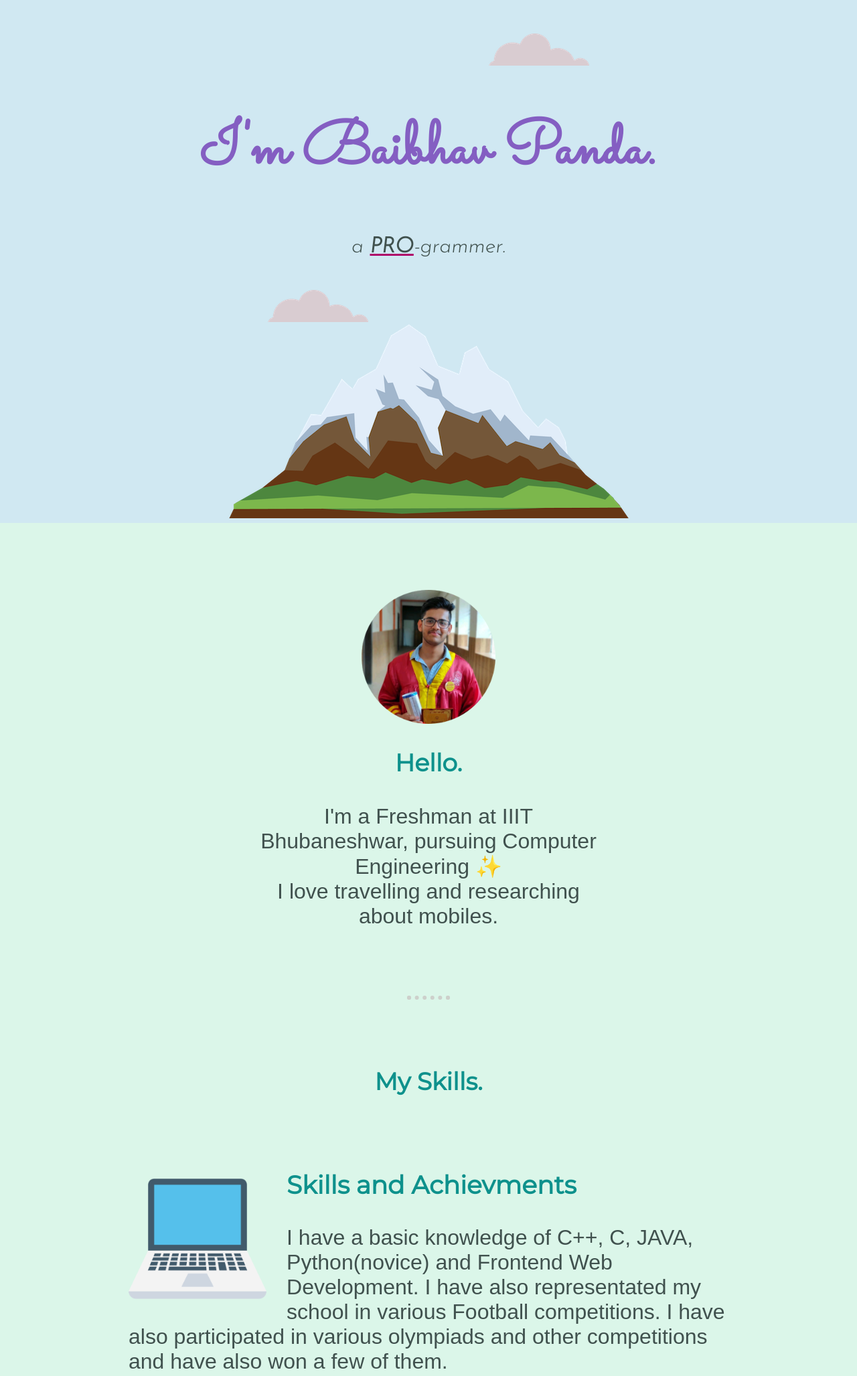
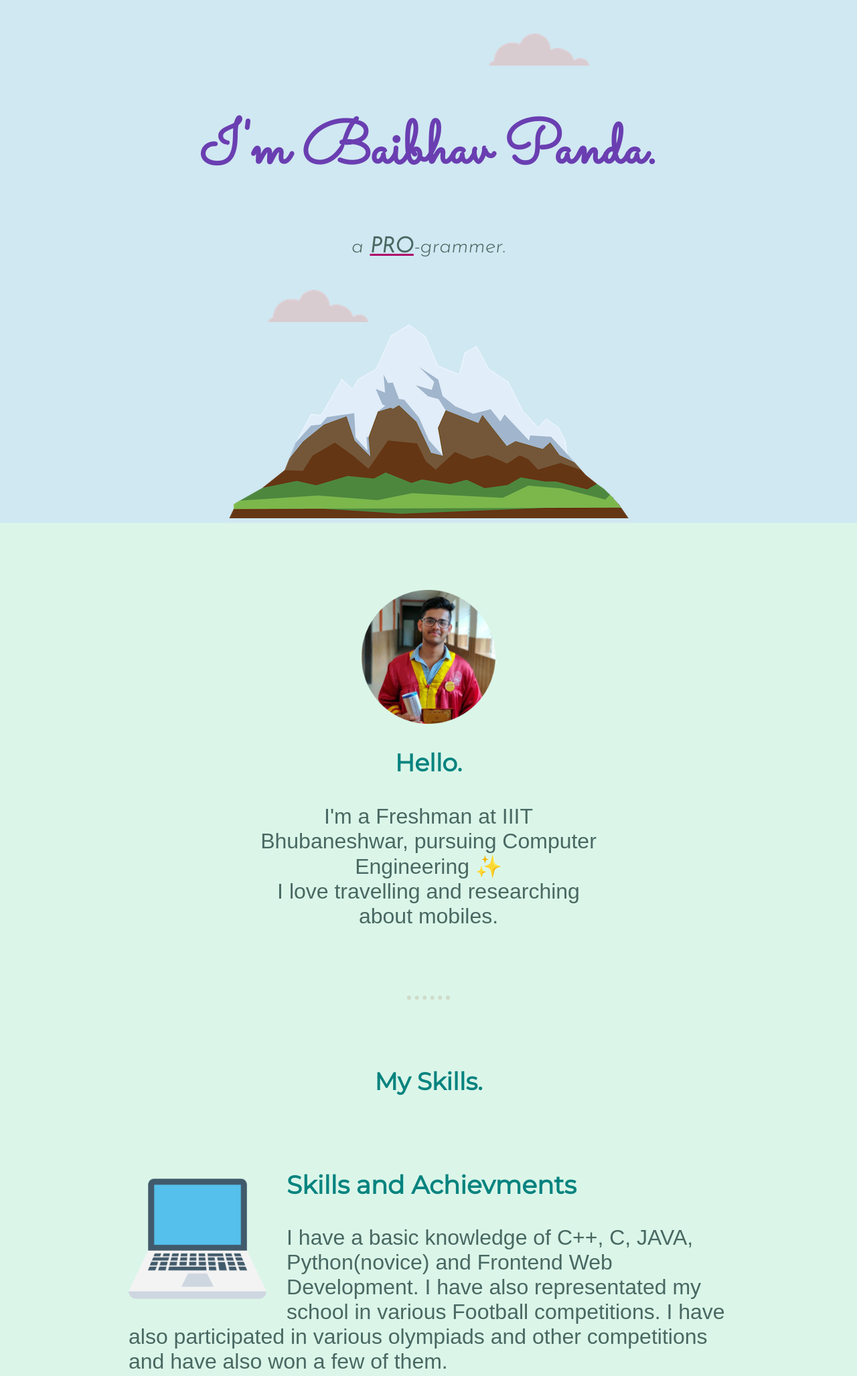
Before and after one commit to baibhav0305/Panda-Site, a plain HTML site: page index.html in a window 1280 px wide. Shown: the top 2055 px of the page at 67% size. Drawn offline with Linux system fonts and the light colour scheme; a web font is replaced by a local one.

Commit message:
Update styles.css

```diff
--- a/css/styles.css
+++ b/css/styles.css
@@ -4,11 +4,11 @@ body {
   text-align: center;
   font-family: 'Merriweather', serif;
   font-size: 1.5rem;
-  color: #40514e;
+  color: #496862;
 }
 
 h1 {
-  color: #845ec2;
+  color: #6a3eb1;
   margin-top: 50px auto 0 auto;
   font-family: 'Sacramento', cursive;
   /*width: 10%;
@@ -24,14 +24,14 @@ h1 {
 
 h2 {
   font-family: 'Montserrat', sans-serif;
-  color: #0e918c;
+  color: #05837f;
   font-weight: bolder;
   padding-bottom: 10px;
 }
 
 h3 {
   font-family: 'Montserrat', sans-serif;
-  color: #0e918c;
+  color: #05837f;
 }
 
 .top-container {
@@ -122,7 +122,7 @@ h3 {
 }
 
 hr {
-  border: dotted #cdd0cb 6px;
+  border: dotted #d0dbc9 6px;
   border-bottom: none;
   width: 4%;
   margin: 100px auto;
@@ -147,7 +147,7 @@ hr {
    -moz-box-shadow: 1px 1px 20px 0 #000000;
    box-shadow: 1px 1px 20px 0 #000000;
    text-shadow: 1px 1px 20px #000000;
-   border: solid #0059A0 1px;
+   border: solid #036ec5 1px;
    text-decoration: none;
    display: inline-block;
    cursor: pointer;
```
